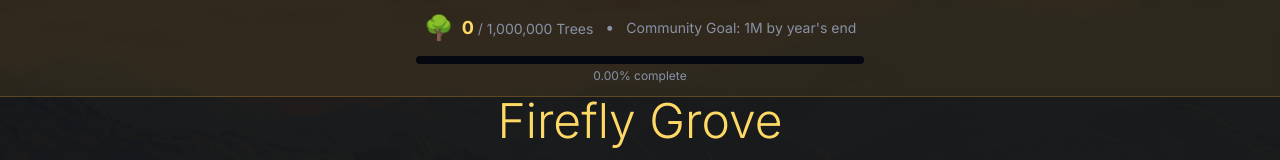
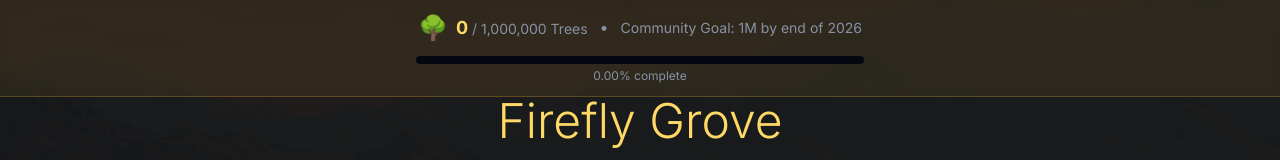
Before and after one commit to mrpoffice-collab/FireflyGrove, a Next.js app: page / in a window 1280 px wide. Shown: the top 160 px of the page. Built offline with nearby package versions, Linux system fonts and the light colour scheme; no server answers; the database is empty.

Commit message:
Update community goal to end of 2026

```diff
--- a/components/CommunityGoalBanner.tsx
+++ b/components/CommunityGoalBanner.tsx
@@ -36,7 +36,7 @@ export default function CommunityGoalBanner() {
           </div>
           <div className="hidden sm:block text-text-muted">•</div>
           <div className="text-text-muted text-sm">
-            Community Goal: 1M by year's end
+            Community Goal: 1M by end of 2026
           </div>
         </div>
         {/* Progress bar */}
```
